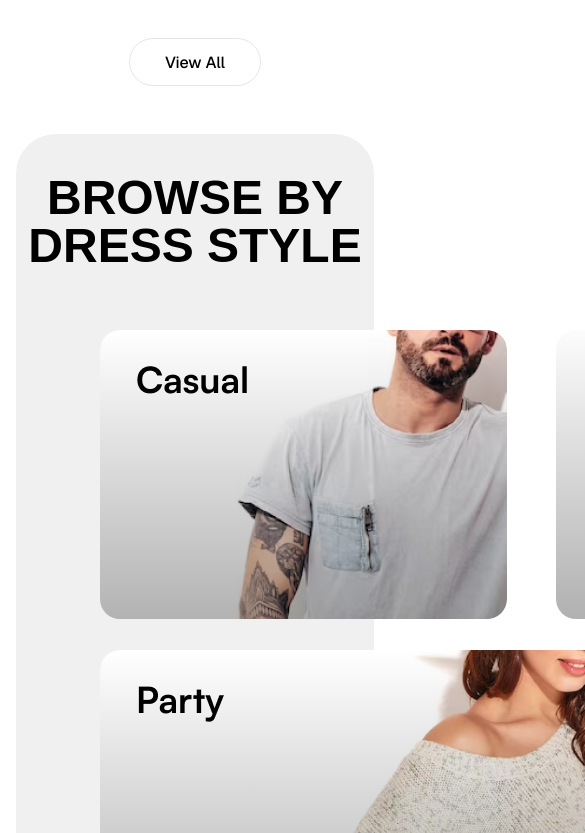
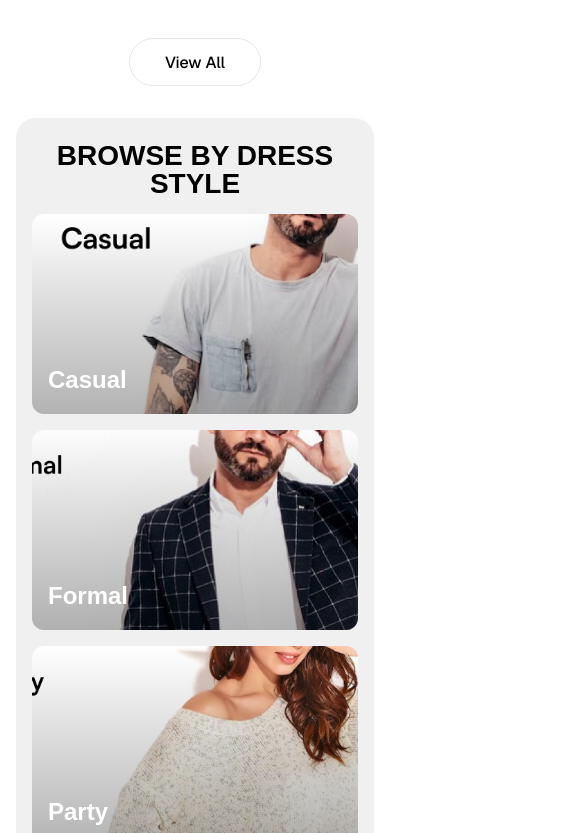
Before and after one commit to umairarshad-dev/E-commerce-Store, a Next.js app: page / in a window 390 px wide. Shown: the part 4451-5284 px from the top of the page, 585 px wide, since content can reach past the window. Built offline with nearby package versions, Linux system fonts and the light colour scheme; a web font is replaced by a local one.

Commit message:
dress style component is now responsive for mobile according to the figma design

```diff
--- a/src/app/components/DressStyle.tsx
+++ b/src/app/components/DressStyle.tsx
@@ -3,52 +3,58 @@
 const DressStyle = () => {
   const dressStyles = [
     {
-      name: '',
+      name: 'Casual',
       image: '/casual-dress.png',
-      containerClass: 'w-[407px] h-[289px] absolute top-[60px] left-[84px]'
+      containerClass: 'lg:w-[407px] lg:h-[289px] lg:absolute lg:top-[60px] lg:left-[50px]'
     },
     {
-      name: '',
+      name: 'Formal',
       image: '/formal-dress.png',
-      containerClass: 'w-[684px] h-[289px] absolute top-[60px] left-[540px]'
+      containerClass: 'lg:w-[684px] lg:h-[289px] lg:absolute lg:top-[60px] lg:left-[500px]'
     },
     {
-      name: '',
+      name: 'Party',
       image: '/party-dress.png',
-      containerClass: 'w-[684px] h-[289px] absolute top-[380px] left-[84px]'
+      containerClass: 'lg:w-[684px] lg:h-[289px] lg:absolute lg:top-[380px] lg:left-[50px]'
     },
     {
-      name: '',
+      name: 'Gym',
       image: '/gym-dress.png',
-      containerClass: 'w-[407px] h-[289px] absolute top-[380px] left-[816px]'
+      containerClass: 'lg:w-[407px] lg:h-[289px] lg:absolute lg:top-[380px] lg:left-[780px]'
     },
   ];
 
   return (
-    <section className="flex justify-center items-center py-12 px-4 sm:px-6 lg:px-8 bg-white">
-      <div className="w-[1320px] h-[830px] rounded-[40px] bg-[#F0F0F0] relative">
-         <h2 className="font-bold text-[48px] leading-none pt-[40px] text-center text-black ">
+    <section className="flex justify-center items-center py-8 px-4 sm:px-6 lg:px-8 bg-white">
+      <div className="w-full lg:w-[1240px] min-h-[830px] rounded-[20px] lg:rounded-[40px] bg-[#F0F0F0] relative">
+        <h2 className="font-bold text-[28px] lg:text-[48px] leading-none pt-[24px] lg:pt-[40px] text-center text-black">
           BROWSE BY DRESS STYLE
         </h2>
 
-         <div className="relative w-full h-[calc(100%-120px)]">
+        <div className="relative w-full p-4 lg:p-0 lg:h-[calc(100%-120px)]">
+          <div className="flex flex-col gap-4 lg:block">
             {dressStyles.map((style, index) => (
               <div
                 key={index}
-              className={`${style.containerClass} rounded-[20px] overflow-hidden group transition-all duration-300 hover:scale-[1.02]`}
+                className={`
+                  relative h-[200px] w-full rounded-[12px]
+                  lg:rounded-[20px] overflow-hidden group
+                  transition-all duration-300 hover:scale-[1.02]
+                  ${style.containerClass}
+                `}
               >
                 <Image
                   src={style.image}
                   alt={style.name}
                   fill
                   className="object-cover"
-                sizes="(max-width: 1239px) 100vw, 1239px"
+                  sizes="(max-width: 768px) 100vw, (max-width: 1239px) 50vw, 1239px"
                 />
 
                 <div className="absolute inset-0 bg-gradient-to-t from-black/30 to-transparent"></div>
 
-               <div className="absolute bottom-6 left-6">
-                <h3 className="text-[32px] font-bold text-white">
+                <div className="absolute bottom-4 left-4 lg:bottom-6 lg:left-6">
+                  <h3 className="text-[24px] lg:text-[32px] font-bold text-white">
                     {style.name}
                   </h3>
                 </div>
@@ -56,6 +62,7 @@ const DressStyle = () => {
             ))}
           </div>
         </div>
+      </div>
     </section>
   );
 };
--- a/src/app/components/layout/Footer.tsx
+++ b/src/app/components/layout/Footer.tsx
@@ -139,8 +139,7 @@ export default function Footer() {
                   {['visa-card', 'master-card', 'paypal-card', 'apple-pay', 'googlepay-card'].map((brand) => (
                     <div key={brand} className="w-[46px] h-[30px] rounded-[5px] border border-[#D6DCE5] bg-white flex items-center justify-center">
                       <img
-                        src={`/${brand}.png`}
-                        alt={brand}
+                         alt={brand}
                         className="object-contain p-1 max-h-full"
                       />
                     </div>
```
Lines whose indentation alone changed are shown as unchanged.
